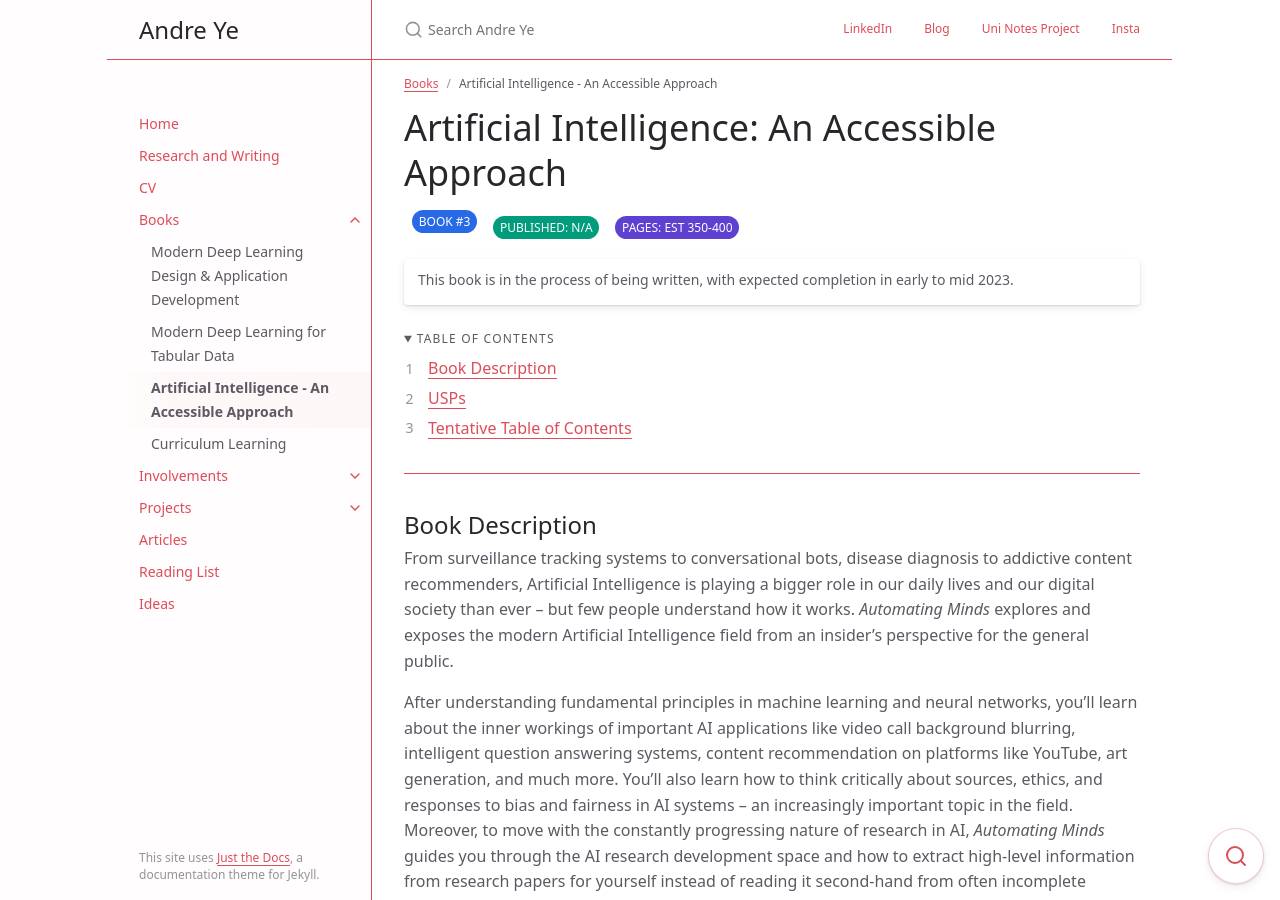
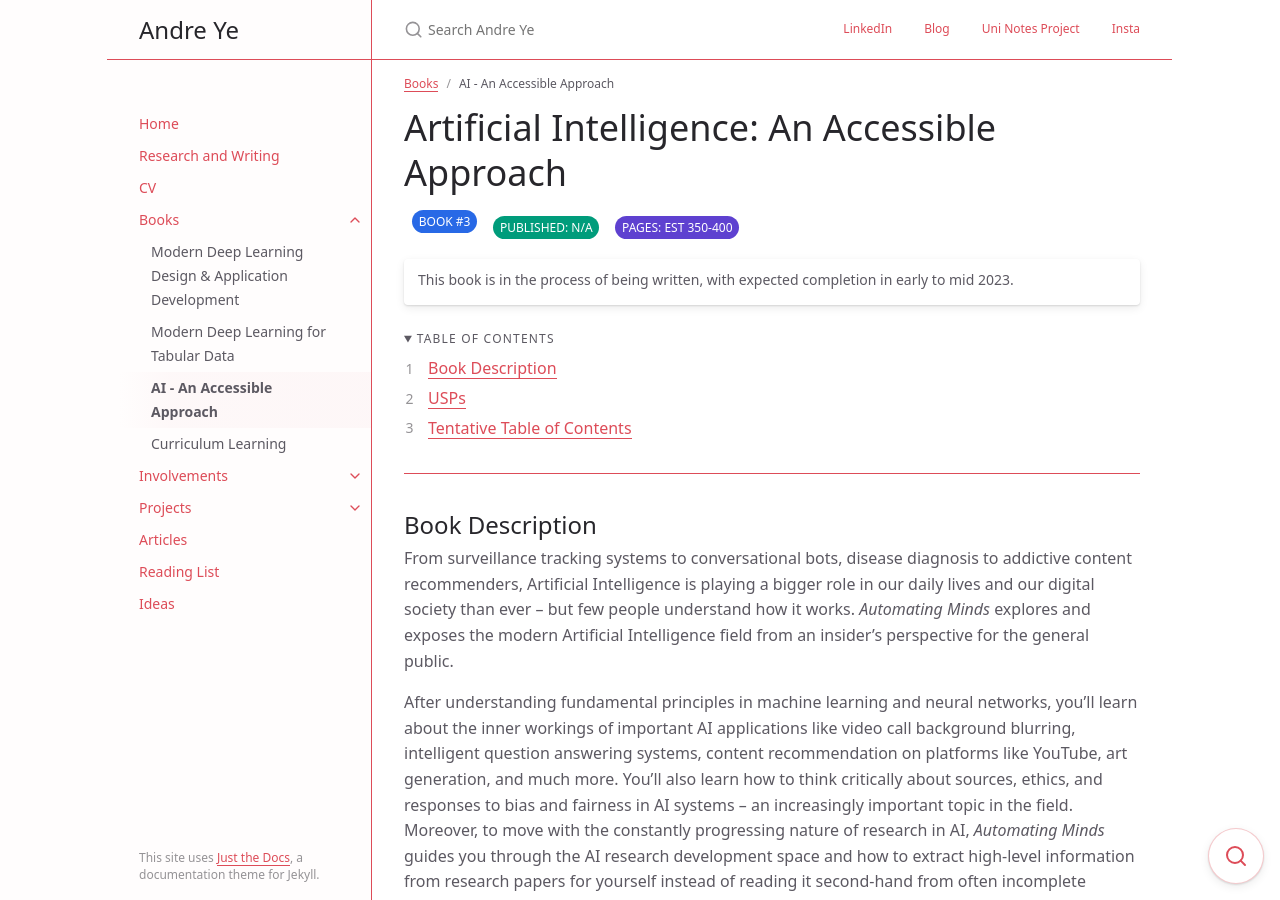
Before and after one commit to andre-ye/andre-ye.github.io-retired, a Jekyll site: the page built from docs/books/artifical-intelligence.md, in a window 1280 px wide and 900 px high. Built offline with Jekyll 4.4.1, drawn with Linux system fonts in a browser that asks for light colours; nearby versions of some CDN libraries.

Commit message:
Update artifical-intelligence.md

```diff
--- a/docs/books/artifical-intelligence.md
+++ b/docs/books/artifical-intelligence.md
@@ -1,6 +1,6 @@
 ---
 layout: default
-title: Artificial Intelligence - An Accessible Approach
+title: AI - An Accessible Approach
 parent: Books
 nav_order: 4
 has_children: false
```
